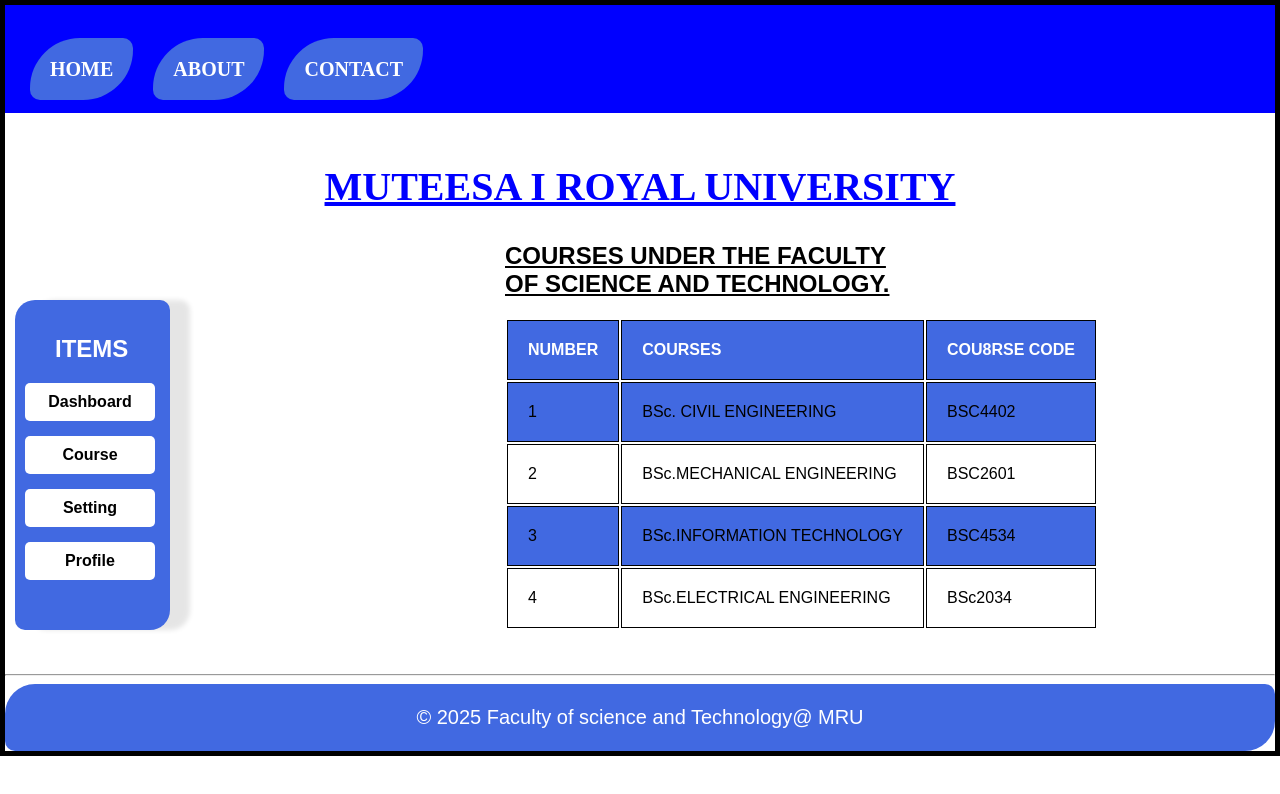
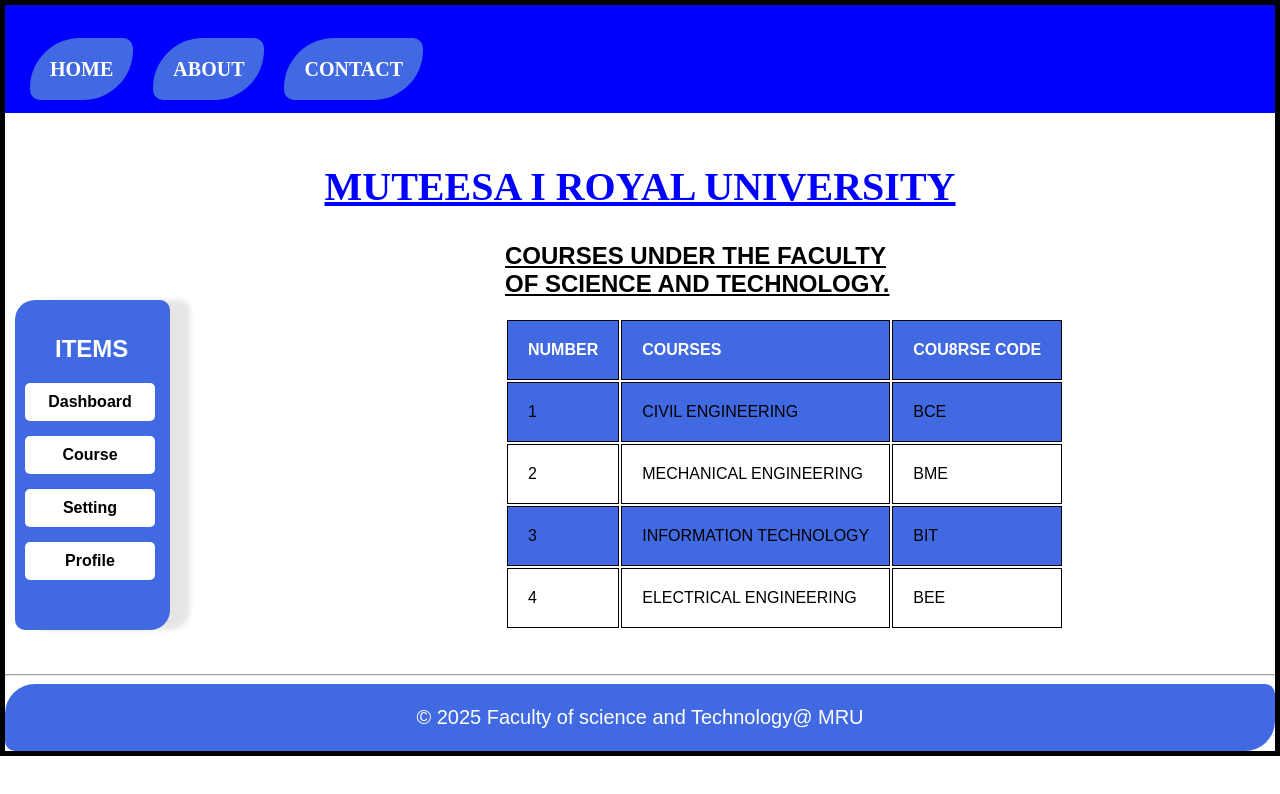
Before and after one commit to Ssekyanzi-gerald/GERALD22, a plain HTML site: page index.html.html in a window 1280 px wide. Drawn offline with Linux system fonts and the light colour scheme.

Commit message:
Update index.html.html

```diff
--- a/index.html.html
+++ b/index.html.html
@@ -157,23 +157,23 @@ nav ul {
 </tr>
 <tr>
 <td>1</td>
-<td>BSc. CIVIL ENGINEERING</td>
-<td> BSC4402</td>
+<td>CIVIL ENGINEERING</td>
+<td> BCE</td>
 </tr>
 <tr>
 <td>2</td>
-<td>BSc.MECHANICAL ENGINEERING</td>
-<td>BSC2601</td>
+<td>MECHANICAL ENGINEERING</td>
+<td>BME</td>
 </tr>
 <tr>
 <td>3</td>
-<td>BSc.INFORMATION TECHNOLOGY</td>
-<td>BSC4534</td>
+<td>INFORMATION TECHNOLOGY</td>
+<td>BIT</td>
 </tr>
 <tr>
 <td>4</td>
-<td>BSc.ELECTRICAL ENGINEERING</td>
-<td>BSc2034</td>
+<td>ELECTRICAL ENGINEERING</td>
+<td>BEE</td>
 </tr>
 </table>
 </main><br><br>
@@ -183,4 +183,5 @@ nav ul {
 <p>&copy; 2025 Faculty of science and Technology@ MRU</p>
 </footer>
 </body>
+
 </html>
```
